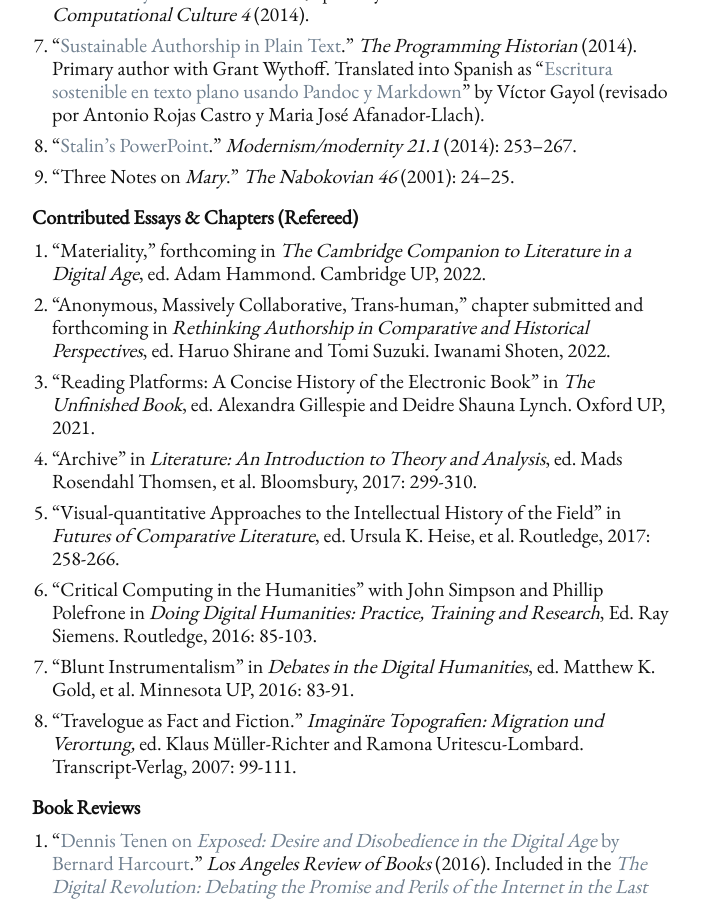
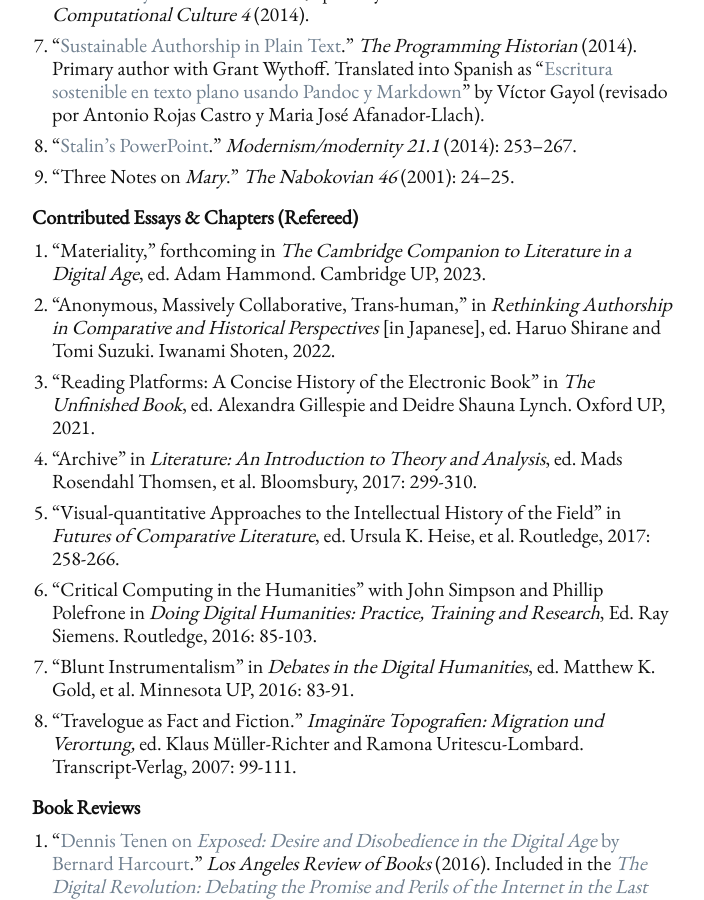
Before and after one commit to denten/denten.github.io, a Jekyll site: the page built from _pages/publications.md, in a window 1280 px wide and 900 px high, scrolled down 510 px. Shown: the whole window, without its empty margins (288-992 px from the left). Built offline with Jekyll 4.4.1, drawn with Linux system fonts in a browser that asks for light colours.

Commit message:
update publicaions

```diff
--- a/_includes/CV/04-publications.md
+++ b/_includes/CV/04-publications.md
@@ -43,10 +43,10 @@
 ### Contributed Essays & Chapters (Refereed)
 
 1. "Materiality," forthcoming in *The Cambridge Companion to Literature in a Digital Age*, ed.
-   Adam Hammond. Cambridge UP, 2022.
-2. "Anonymous, Massively Collaborative, Trans-human," chapter submitted and forthcoming in
-   *Rethinking Authorship in Comparative and Historical Perspectives*, ed.  Haruo Shirane and
-Tomi Suzuki.  Iwanami Shoten, 2022.
+   Adam Hammond. Cambridge UP, 2023.
+2. "Anonymous, Massively Collaborative, Trans-human," in *Rethinking Authorship in Comparative
+and Historical Perspectives* [in Japanese], ed.  Haruo Shirane and Tomi Suzuki.  Iwanami
+Shoten, 2022.
 3. "Reading Platforms: A Concise History of the Electronic Book" in *The Unfinished Book*, ed.
 Alexandra Gillespie and Deidre Shauna Lynch. Oxford UP, 2021.
 4. "Archive" in *Literature: An Introduction to Theory and Analysis*, ed. Mads Rosendahl
```
